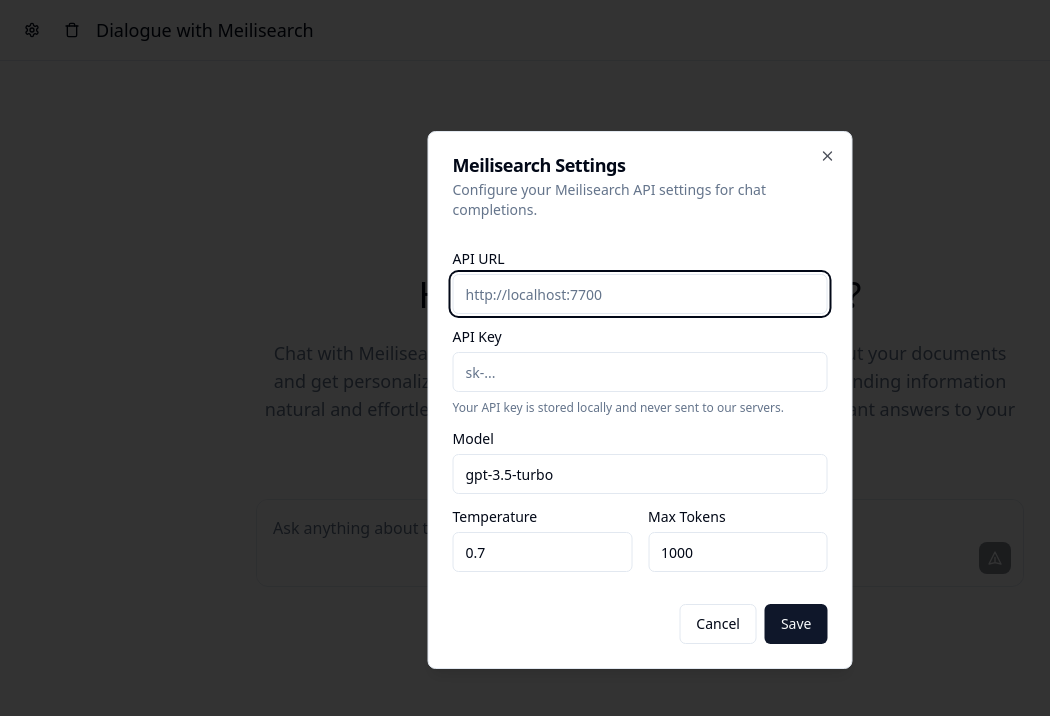
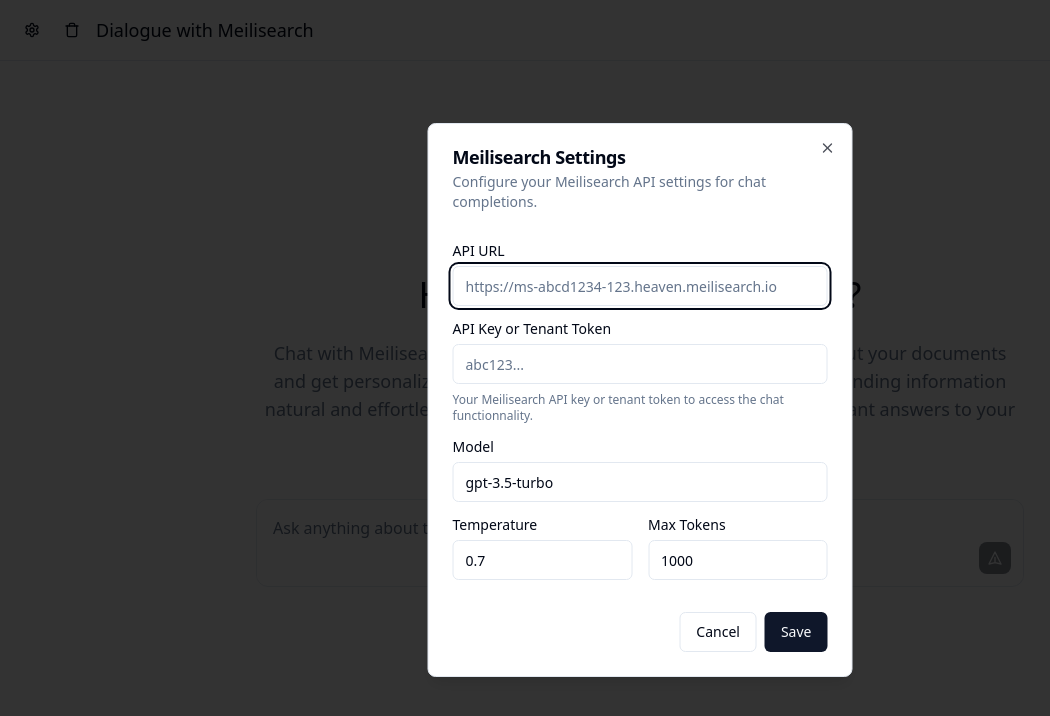
Before and after one commit to Kerollmops/pretty-chat-app, a React (Vite) app: page / in a window 1280 px wide. Both pictures are taken after a click on the button 32 px from the left and 30 px from the top of the page. Shown: the top 716 px of the page, without its empty margins (0-1050 px from the left). Built offline with nearby package versions, Linux system fonts and the light colour scheme; no server answers.

Commit message:
Update settings modal placeholders and descriptions

```diff
--- a/src/components/SettingsModal.tsx
+++ b/src/components/SettingsModal.tsx
@@ -66,20 +66,20 @@ const SettingsModal = ({ isOpen, onClose }: SettingsModalProps) => {
               id="api-url"
               value={apiUrl}
               onChange={(e) => setApiUrl(e.target.value)}
-              placeholder="http://localhost:7700"
+              placeholder="https://ms-abcd1234-123.heaven.meilisearch.io"
             />
           </div>
           <div className="grid gap-2">
-            <Label htmlFor="api-key">API Key</Label>
+            <Label htmlFor="api-key">API Key or Tenant Token</Label>
             <Input
               id="api-key"
               type="password"
               value={apiKey}
               onChange={(e) => setApiKey(e.target.value)}
-              placeholder="sk-..."
+              placeholder="abc123..."
             />
             <p className="text-xs text-muted-foreground">
-              Your API key is stored locally and never sent to our servers.
+              Your Meilisearch API key or tenant token to access the chat functionnality.
             </p>
           </div>
           <div className="grid gap-2">
```
